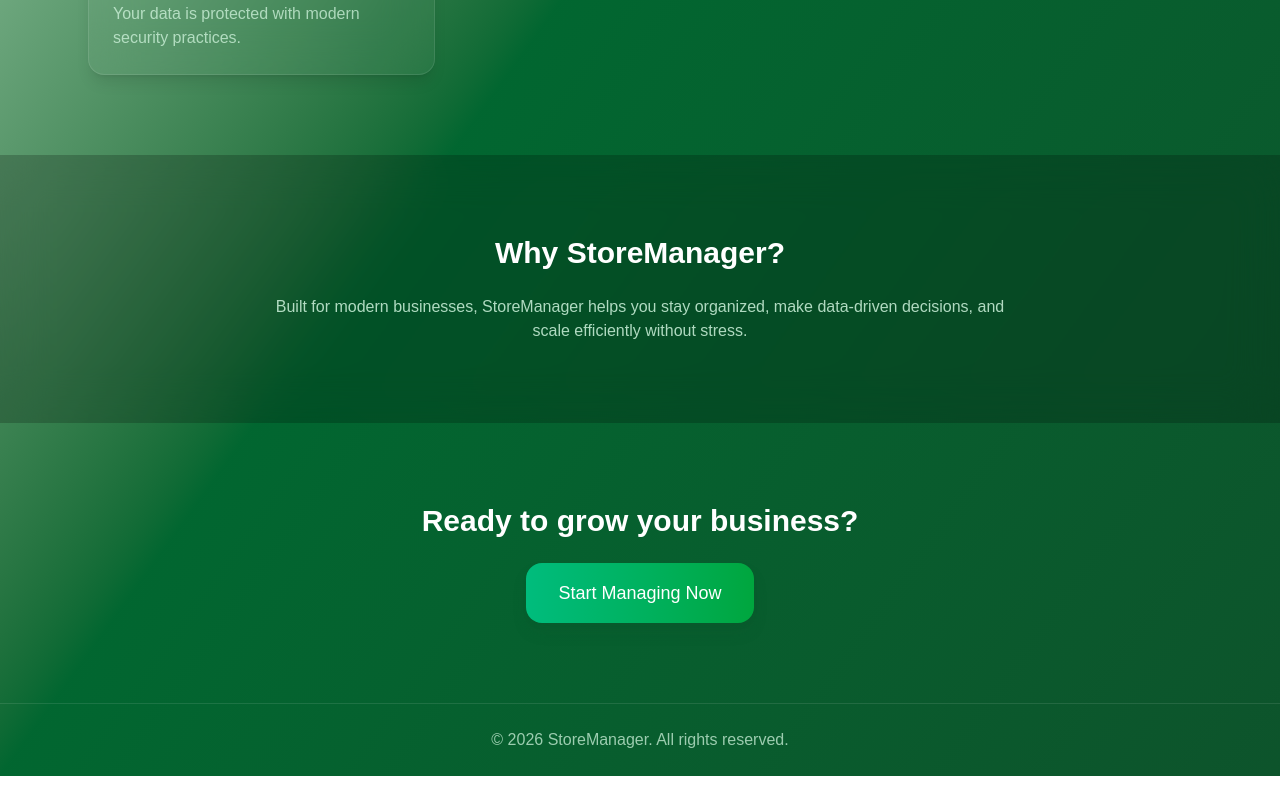
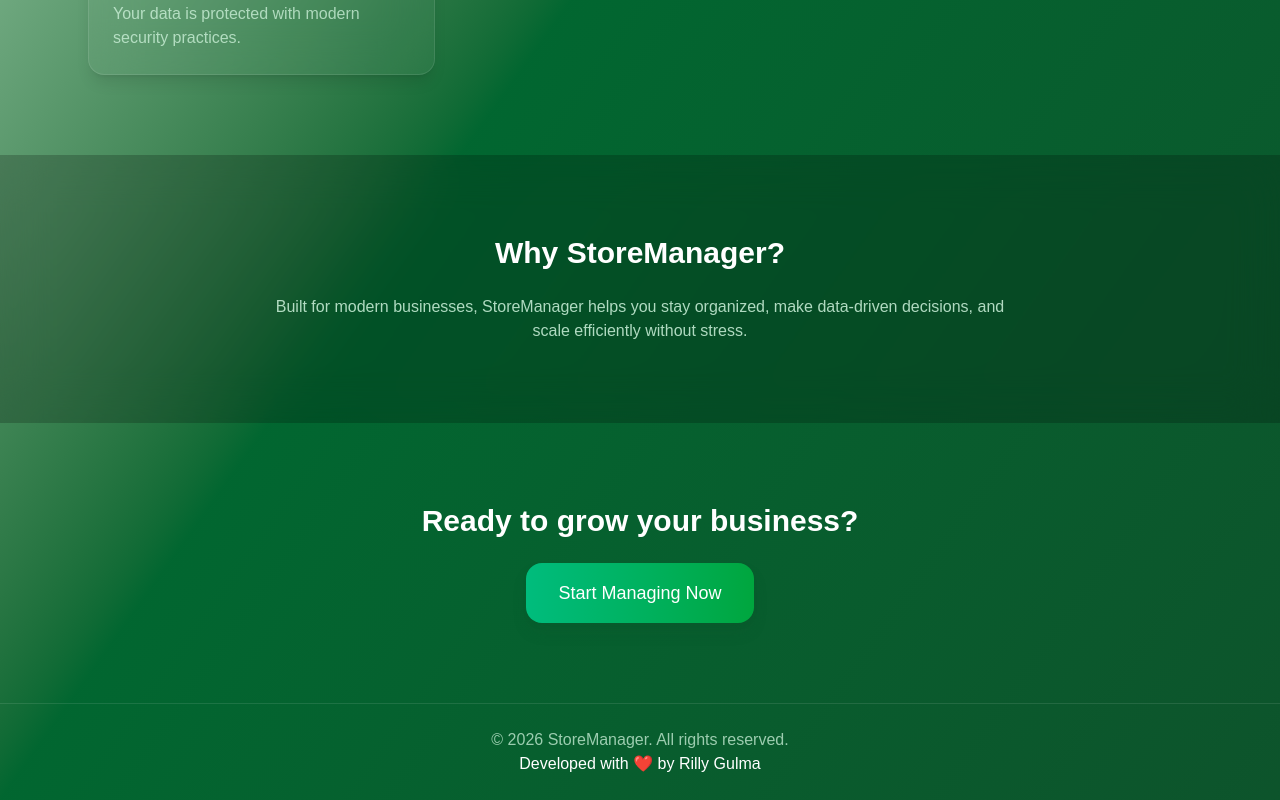
Before and after one commit to rillygulma/Shop-Manager, a Next.js app: page / in a window 1280 px wide. Shown: the part 991-1791 px from the top of the page. Before the commit the page ends 1767 px from the top, so only its background shows below. Built offline with nearby package versions, Linux system fonts and the light colour scheme.

Commit message:
feat: In the landing page add Developed by Rilly Gulma

```diff
--- a/app/page.tsx
+++ b/app/page.tsx
@@ -198,6 +198,7 @@
         <p className="text-green-100/70">
           © {new Date().getFullYear()} StoreManager. All rights reserved.
         </p>
+        <span>Developed with ❤️ by Rilly Gulma</span>
       </footer>
     </div>
   );
```
